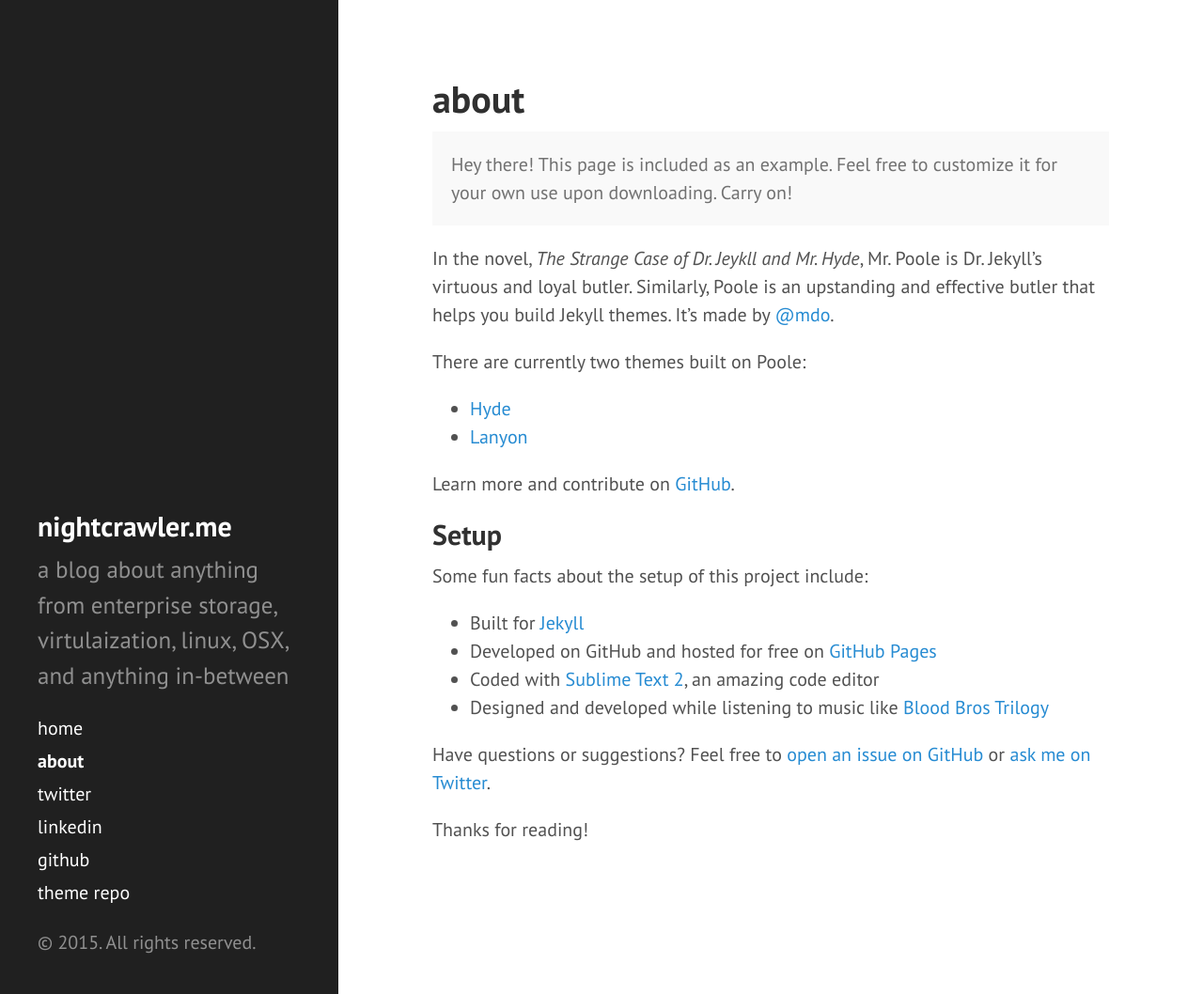
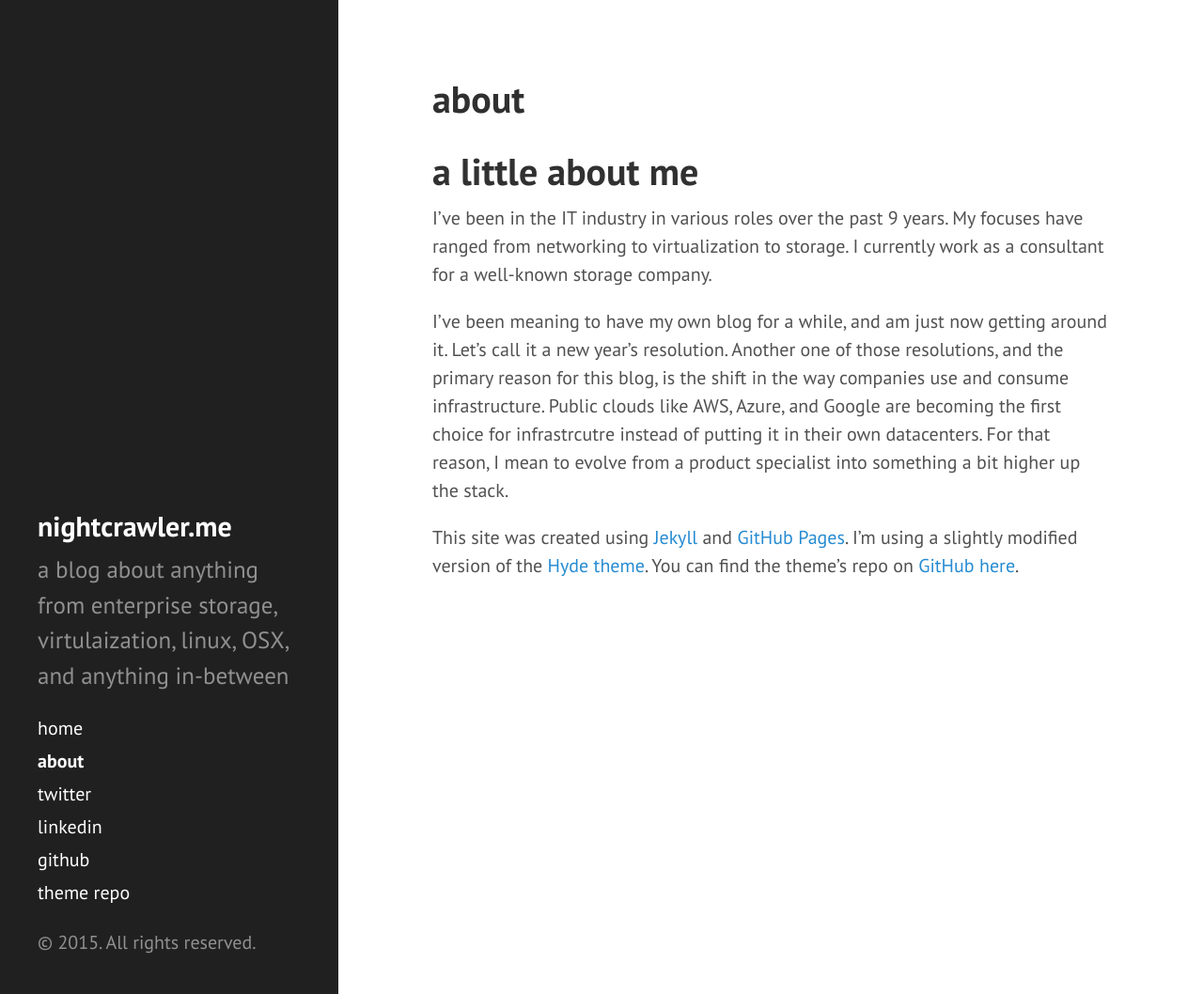
Before and after one commit to nightcrawler086/nightcrawler086.github.io, a Jekyll site: the page built from about.md, in a window 1280 px wide and 1058 px high. Shown: the whole window at 94% size. Built offline with Jekyll 4.4.1, drawn with Linux system fonts in a browser that asks for light colours.

Commit message:
updated about page

```diff
--- a/about.md
+++ b/about.md
@@ -3,28 +3,11 @@ layout: page
 title: about
 ---
 
-<p class="message">
-  Hey there! This page is included as an example. Feel free to customize it for your own use upon downloading. Carry on!
-</p>
+# a little about me
 
-In the novel, *The Strange Case of Dr. Jeykll and Mr. Hyde*, Mr. Poole is Dr. Jekyll's virtuous and loyal butler. Similarly, Poole is an upstanding and effective butler that helps you build Jekyll themes. It's made by [@mdo](https://twitter.com/mdo).
+I've been in the IT industry in various roles over the past 9 years.  My focuses have ranged from networking to virtualization to storage.  I currently work as a consultant for a well-known storage company.
 
-There are currently two themes built on Poole:
+I've been meaning to have my own blog for a while, and am just now getting around it.  Let's call it a new year's resolution.  Another one of those resolutions, and the primary reason for this blog, is the shift in the way companies use and consume infrastructure.  Public clouds like AWS, Azure, and Google are becoming the first choice for infrastrcutre instead of putting it in their own datacenters.  For that reason, I mean to evolve from a product specialist into something a bit higher up the stack.
 
-* [Hyde](http://hyde.getpoole.com)
-* [Lanyon](http://lanyon.getpoole.com)
-
-Learn more and contribute on [GitHub](https://github.com/poole).
-
-## Setup
-
-Some fun facts about the setup of this project include:
-
-* Built for [Jekyll](http://jekyllrb.com)
-* Developed on GitHub and hosted for free on [GitHub Pages](https://pages.github.com)
-* Coded with [Sublime Text 2](http://sublimetext.com), an amazing code editor
-* Designed and developed while listening to music like [Blood Bros Trilogy](https://soundcloud.com/maddecent/sets/blood-bros-series)
-
-Have questions or suggestions? Feel free to [open an issue on GitHub](https://github.com/poole/issues/new) or [ask me on Twitter](https://twitter.com/mdo).
-
-Thanks for reading!
+This site was created using [Jekyll](https://jekyllrb.com/) and [GitHub Pages](https://pages.github.com/).  I'm using a slightly modified version of the [Hyde theme](http://hyde.getpoole.com).  You can find the theme's repo on
+[GitHub](http://github.com) [here](https://github.com/poole/hyde).
```
